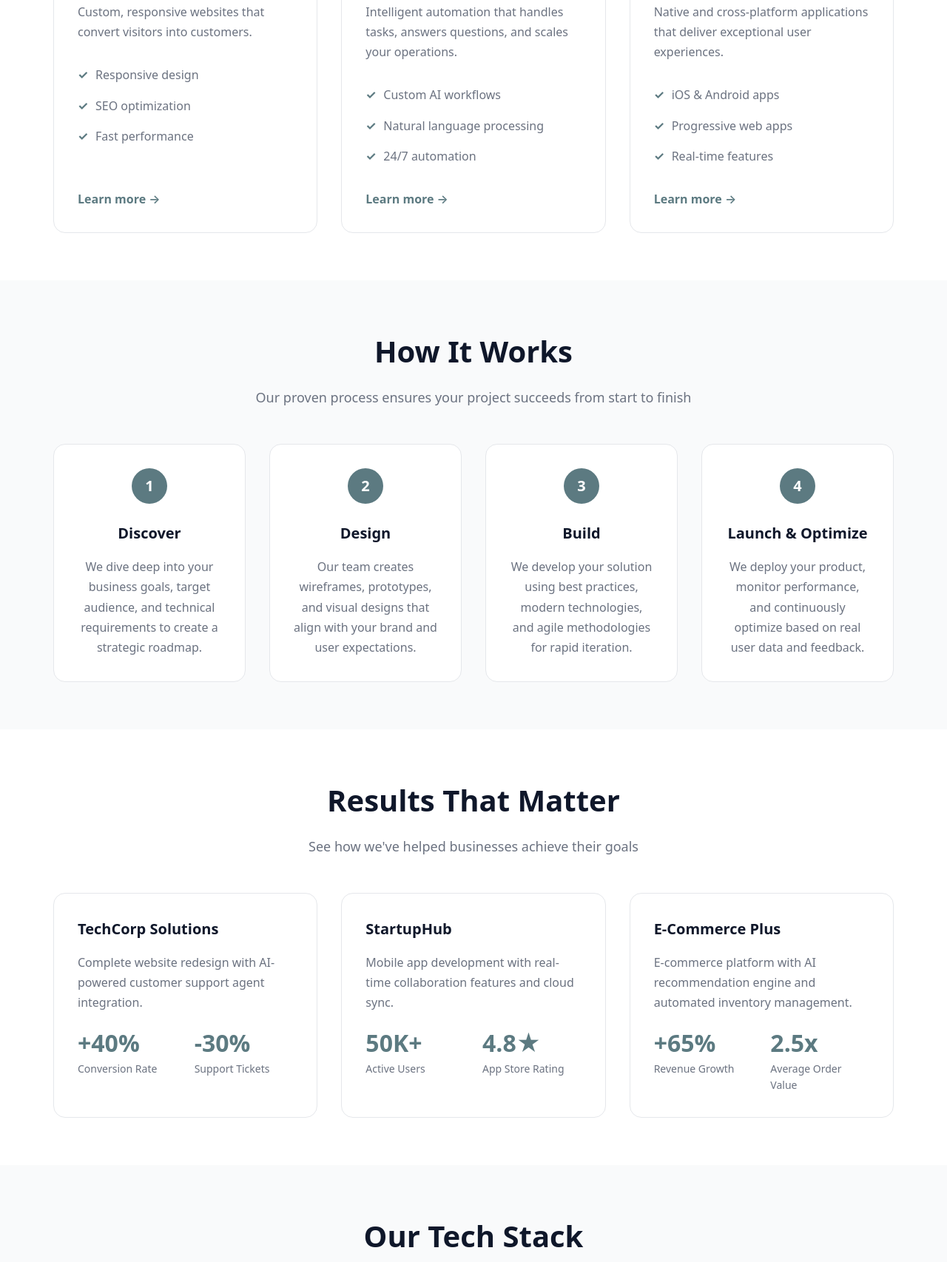
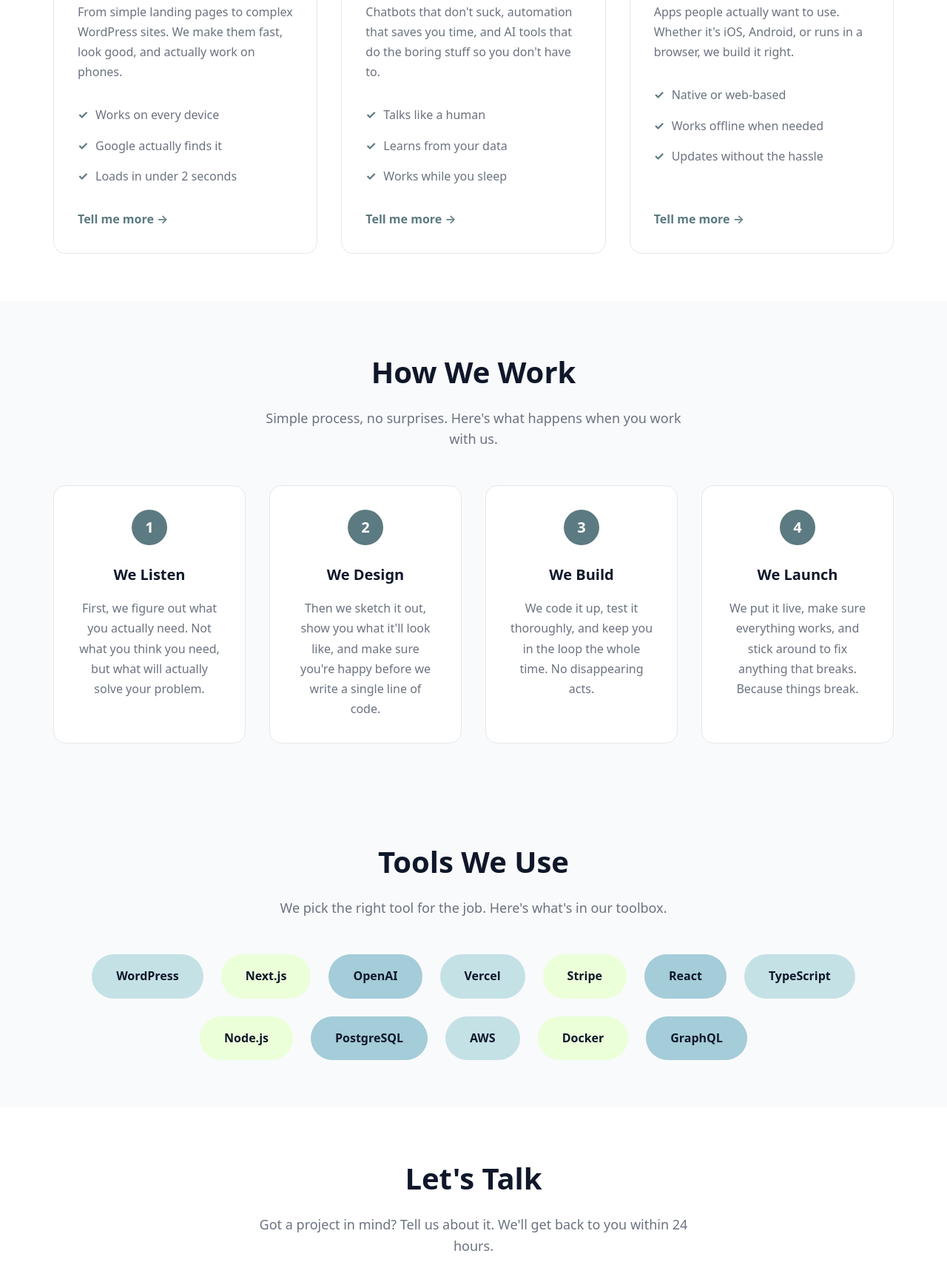
Before and after one commit to enfirmamail/website, a website built with Vite: page index.html in a window 1280 px wide. Shown: the part 1031-2737 px from the top of the page at 74% size. Built offline with nearby package versions, Linux system fonts and the light colour scheme.

Commit message:
Describe what you changed

```diff
--- a/index.html
+++ b/index.html
@@ -17,7 +17,6 @@
             <li><a href="#home" class="nav__link">Home</a></li>
             <li><a href="#services" class="nav__link">Services</a></li>
             <li><a href="#process" class="nav__link">Process</a></li>
-            <li><a href="#results" class="nav__link">Results</a></li>
             <li><a href="#stack" class="nav__link">Stack</a></li>
             <li><a href="#contact" class="nav__link">Contact</a></li>
           </ul>
@@ -36,11 +35,11 @@
           <div class="container hero__container">
             <div class="hero__content">
               <span class="hero__badge">AI-powered websites, agents & apps</span>
-              <h1 class="hero__title">We build digital products that drive results</h1>
-              <p class="hero__subtitle">Transform your business with custom websites, intelligent AI agents, and powerful mobile & web applications.</p>
+              <h1 class="hero__title">We build the digital stuff that actually works</h1>
+              <p class="hero__subtitle">No fluff, no overpromising. Just solid websites, smart AI agents, and apps that solve real problems for real people.</p>
               <div class="hero__buttons">
-                <a href="#contact" class="btn btn--primary">Book a strategy call</a>
-                <a href="#results" class="btn btn--secondary">View our work</a>
+                <a href="#contact" class="btn btn--primary">Let's talk about your project</a>
+                <a href="#services" class="btn btn--secondary">See what we do</a>
               </div>
             </div>
             <div class="hero__dashboard">
@@ -65,8 +64,8 @@
         <!-- Services Section -->
         <section id="services" class="services section">
           <div class="container">
-            <h2 class="section__title">Our Services</h2>
-            <p class="section__subtitle">We deliver end-to-end digital solutions tailored to your business needs</p>
+            <h2 class="section__title">What We Build</h2>
+            <p class="section__subtitle">Three things we're really good at. Pick one, or combine them all.</p>
             <div class="services__grid">
               <!-- Service Card 1: Websites -->
               <div class="service-card">
@@ -77,13 +76,13 @@
                   </svg>
                 </div>
                 <h3 class="service-card__title">Websites</h3>
-                <p class="service-card__description">Custom, responsive websites that convert visitors into customers.</p>
+                <p class="service-card__description">From simple landing pages to complex WordPress sites. We make them fast, look good, and actually work on phones.</p>
                 <ul class="service-card__features">
-                  <li>Responsive design</li>
-                  <li>SEO optimization</li>
-                  <li>Fast performance</li>
+                  <li>Works on every device</li>
+                  <li>Google actually finds it</li>
+                  <li>Loads in under 2 seconds</li>
                 </ul>
-                <a href="#contact" class="service-card__link">Learn more →</a>
+                <a href="#contact" class="service-card__link">Tell me more →</a>
               </div>
 
               <!-- Service Card 2: AI Agents -->
@@ -97,13 +96,13 @@
                   </svg>
                 </div>
                 <h3 class="service-card__title">AI Agents</h3>
-                <p class="service-card__description">Intelligent automation that handles tasks, answers questions, and scales your operations.</p>
+                <p class="service-card__description">Chatbots that don't suck, automation that saves you time, and AI tools that do the boring stuff so you don't have to.</p>
                 <ul class="service-card__features">
-                  <li>Custom AI workflows</li>
-                  <li>Natural language processing</li>
-                  <li>24/7 automation</li>
+                  <li>Talks like a human</li>
+                  <li>Learns from your data</li>
+                  <li>Works while you sleep</li>
                 </ul>
-                <a href="#contact" class="service-card__link">Learn more →</a>
+                <a href="#contact" class="service-card__link">Tell me more →</a>
               </div>
 
               <!-- Service Card 3: Mobile & Web Apps -->
@@ -115,13 +114,13 @@
                   </svg>
                 </div>
                 <h3 class="service-card__title">Mobile & Web Apps</h3>
-                <p class="service-card__description">Native and cross-platform applications that deliver exceptional user experiences.</p>
+                <p class="service-card__description">Apps people actually want to use. Whether it's iOS, Android, or runs in a browser, we build it right.</p>
                 <ul class="service-card__features">
-                  <li>iOS & Android apps</li>
-                  <li>Progressive web apps</li>
-                  <li>Real-time features</li>
+                  <li>Native or web-based</li>
+                  <li>Works offline when needed</li>
+                  <li>Updates without the hassle</li>
                 </ul>
-                <a href="#contact" class="service-card__link">Learn more →</a>
+                <a href="#contact" class="service-card__link">Tell me more →</a>
               </div>
             </div>
           </div>
@@ -130,80 +129,28 @@
         <!-- Process Section -->
         <section id="process" class="process section">
           <div class="container">
-            <h2 class="section__title">How It Works</h2>
-            <p class="section__subtitle">Our proven process ensures your project succeeds from start to finish</p>
+            <h2 class="section__title">How We Work</h2>
+            <p class="section__subtitle">Simple process, no surprises. Here's what happens when you work with us.</p>
             <div class="process__steps">
               <div class="process-step">
                 <div class="process-step__number">1</div>
-                <h3 class="process-step__title">Discover</h3>
-                <p class="process-step__description">We dive deep into your business goals, target audience, and technical requirements to create a strategic roadmap.</p>
+                <h3 class="process-step__title">We Listen</h3>
+                <p class="process-step__description">First, we figure out what you actually need. Not what you think you need, but what will actually solve your problem.</p>
               </div>
               <div class="process-step">
                 <div class="process-step__number">2</div>
-                <h3 class="process-step__title">Design</h3>
-                <p class="process-step__description">Our team creates wireframes, prototypes, and visual designs that align with your brand and user expectations.</p>
+                <h3 class="process-step__title">We Design</h3>
+                <p class="process-step__description">Then we sketch it out, show you what it'll look like, and make sure you're happy before we write a single line of code.</p>
               </div>
               <div class="process-step">
                 <div class="process-step__number">3</div>
-                <h3 class="process-step__title">Build</h3>
-                <p class="process-step__description">We develop your solution using best practices, modern technologies, and agile methodologies for rapid iteration.</p>
+                <h3 class="process-step__title">We Build</h3>
+                <p class="process-step__description">We code it up, test it thoroughly, and keep you in the loop the whole time. No disappearing acts.</p>
               </div>
               <div class="process-step">
                 <div class="process-step__number">4</div>
-                <h3 class="process-step__title">Launch & Optimize</h3>
-                <p class="process-step__description">We deploy your product, monitor performance, and continuously optimize based on real user data and feedback.</p>
-              </div>
-            </div>
-          </div>
-        </section>
-
-        <!-- Results / Case Studies Section -->
-        <section id="results" class="results section">
-          <div class="container">
-            <h2 class="section__title">Results That Matter</h2>
-            <p class="section__subtitle">See how we've helped businesses achieve their goals</p>
-            <div class="results__grid">
-              <div class="result-card">
-                <h3 class="result-card__client">TechCorp Solutions</h3>
-                <p class="result-card__description">Complete website redesign with AI-powered customer support agent integration.</p>
-                <div class="result-card__metrics">
-                  <div class="metric">
-                    <span class="metric__value">+40%</span>
-                    <span class="metric__label">Conversion Rate</span>
-                  </div>
-                  <div class="metric">
-                    <span class="metric__value">-30%</span>
-                    <span class="metric__label">Support Tickets</span>
-                  </div>
-                </div>
-              </div>
-              <div class="result-card">
-                <h3 class="result-card__client">StartupHub</h3>
-                <p class="result-card__description">Mobile app development with real-time collaboration features and cloud sync.</p>
-                <div class="result-card__metrics">
-                  <div class="metric">
-                    <span class="metric__value">50K+</span>
-                    <span class="metric__label">Active Users</span>
-                  </div>
-                  <div class="metric">
-                    <span class="metric__value">4.8★</span>
-                    <span class="metric__label">App Store Rating</span>
-                  </div>
-                </div>
-              </div>
-              <div class="result-card">
-                <h3 class="result-card__client">E-Commerce Plus</h3>
-                <p class="result-card__description">E-commerce platform with AI recommendation engine and automated inventory management.</p>
-                <div class="result-card__metrics">
-                  <div class="metric">
-                    <span class="metric__value">+65%</span>
-                    <span class="metric__label">Revenue Growth</span>
-                  </div>
-                  <div class="metric">
-                    <span class="metric__value">2.5x</span>
-                    <span class="metric__label">Average Order Value</span>
-                  </div>
-                </div>
+                <h3 class="process-step__title">We Launch</h3>
+                <p class="process-step__description">We put it live, make sure everything works, and stick around to fix anything that breaks. Because things break.</p>
               </div>
             </div>
           </div>
@@ -212,8 +159,8 @@
         <!-- Tech Stack Section -->
         <section id="stack" class="stack section">
           <div class="container">
-            <h2 class="section__title">Our Tech Stack</h2>
-            <p class="section__subtitle">We use modern, reliable technologies to build scalable solutions</p>
+            <h2 class="section__title">Tools We Use</h2>
+            <p class="section__subtitle">We pick the right tool for the job. Here's what's in our toolbox.</p>
             <div class="stack__badges">
               <span class="stack-badge">WordPress</span>
               <span class="stack-badge">Next.js</span>
@@ -234,10 +181,10 @@
         <!-- Contact / CTA Section -->
         <section id="contact" class="contact section">
           <div class="container">
-            <h2 class="section__title">Let's Build Something Great</h2>
-            <p class="section__subtitle">Ready to transform your business? Get in touch and we'll reply within 24 hours.</p>
+            <h2 class="section__title">Let's Talk</h2>
+            <p class="section__subtitle">Got a project in mind? Tell us about it. We'll get back to you within 24 hours.</p>
             <div class="contact__card">
-              <p class="contact__note">Drop in your details and we'll reply within 24 hours.</p>
+              <p class="contact__note">Fill this out and we'll get back to you. No spam, no sales pitches, just a real conversation.</p>
               <!-- Form placeholder - can be replaced with WordPress form plugin shortcode later -->
               <form class="contact__form" id="contact-form">
                 <div class="form-group">
```
